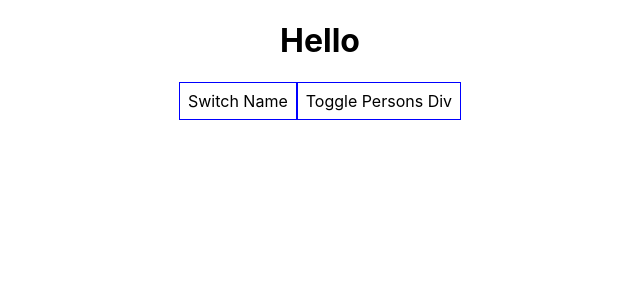
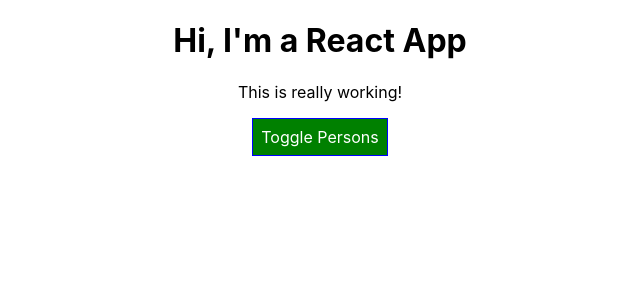
Before and after one commit to juned1998/react-course, a React (Create React App) app: page / in a window 1280 px wide. Shown: the top 300 px of the page, without its empty margins (320-960 px from the left). Built offline with nearby package versions, Linux system fonts and the light colour scheme.

Commit message:
radium css

```diff
--- a/package.json
+++ b/package.json
@@ -6,6 +6,7 @@
     "@testing-library/jest-dom": "^4.2.4",
     "@testing-library/react": "^9.5.0",
     "@testing-library/user-event": "^7.2.1",
+    "radium": "^0.26.1",
     "react": "^16.13.1",
     "react-dom": "^16.13.1",
     "react-scripts": "3.4.3"
--- a/src/App.css
+++ b/src/App.css
@@ -1,3 +1,11 @@
 .App {
   text-align: center;
 }
+
+.bold {
+  font-weight: bold;
+}
+
+.red {
+  color: red;
+}
--- a/src/App.js
+++ b/src/App.js
@@ -1,81 +1,113 @@
-import React, {useState} from "react";
+import React, { Component } from "react";
+import Radium, { StyleRoot } from "radium";
 import Person from "./Person/Person";
 import "./App.css";
 
-const App = props => {
-  const [personsState, setPersonState] = useState({
-    persons : [
-      { name : 'Max', age: 20},
-      { name : 'John', age: 29},
-      { name : 'Stephanie', age: 30}
-    ]
+class App extends Component {
+  state = {
+    persons: [
+      { id: "asfa1", name: "Max", age: 28 },
+      { id: "vasdf1", name: "Manu", age: 29 },
+      { id: "asdf11", name: "Stephanie", age: 26 },
+    ],
+    otherState: "some other value",
+    showPersons: false,
+  };
+
+  nameChangedHandler = (event, id) => {
+    const personIndex = this.state.persons.findIndex((p) => {
+      return p.id === id;
     });
 
-  const [otherValue, changeOtherValue] = useState("Some Value");
-  const [showPersonsState, togglePersonState] = useState(false);
+    const person = {
+      ...this.state.persons[personIndex],
+    };
 
-  console.log(otherValue);
+    // const person = Object.assign({}, this.state.persons[personIndex]);
 
+    person.name = event.target.value;
 
-  const switchNameHandler = (newName) => {
-    // alert("hello");
-    // DON'T DO THIS  this.state.persons[0].name = "Rock";
-    setPersonState({
-      persons: [
-        { name : newName, age: 21 },
-        { name : "Tom", age: 22 },
-        { name : "Chandler", age: 25 },
-      ],
-    });
+    const persons = [...this.state.persons];
+    persons[personIndex] = person;
 
-    changeOtherValue("NEw Other Value");
+    this.setState({ persons: persons });
+  };
+
+  deletePersonHandler = (personIndex) => {
+    // const persons = this.state.persons.slice();
+    const persons = [...this.state.persons];
+    persons.splice(personIndex, 1);
+    this.setState({ persons: persons });
+  };
+
+  togglePersonsHandler = () => {
+    const doesShow = this.state.showPersons;
+    this.setState({ showPersons: !doesShow });
+  };
+
+  render() {
+    const style = {
+      backgroundColor: "green",
+      color: "#fff",
+      font: "inherit",
+      border: "1px solid blue",
+      padding: "8px",
+      cursor: "pointer",
+      ":hover": {
+        backgroundColor: "lightgreen",
+        color: "#000",
+      },
+    };
+
+    let persons = null;
+
+    if (this.state.showPersons) {
+      style.backgroundColor = "red";
+      style[":hover"] = {
+        backgroundColor: "salmon",
+        color: "#fff",
+      };
+      persons = (
+        <div>
+          {this.state.persons.map((person, index) => {
+            return (
+              <Person
+                click={() => this.deletePersonHandler(index)}
+                name={person.name}
+                age={person.age}
+                key={person.id}
+                changed={(event) => this.nameChangedHandler(event, person.id)}
+              />
+            );
+          })}
+        </div>
+      );
     }
 
-  const nameChangeHandler = (event) => {
+    const classes = [];
 
-    setPersonState({
-      persons: [
-        { name : event.target.value, age: 21 },
-        { name : "Tom", age: 22 },
-        { name : "Chandler", age: 25 },
-      ],
-    });
+    if (this.state.persons.length <= 2) {
+      classes.push("red");
     }
 
-  const togglePersonDiv = () => {
-    togglePersonState(!showPersonsState);
-    console.log(showPersonsState);
-  }
-
-  const style = {
-    border: '1px solid blue',
-    backgroundColor: 'white',
-    font: 'inherit',
-    padding: '8px',
-    cursor: 'pointer',
-  }
-
-  let persons = null;
-  if(showPersonsState){
-    persons = (
-      <div>
-        {personsState.persons.map( person => {
-          return <Person name = {person.name} age={person.age}></Person>
-        })}
-      </div>
-    )
+    if (this.state.persons.length <= 1) {
+      classes.push("bold");
     }
 
     return (
+      <StyleRoot>
         <div className="App">
-      <h1>Hello</h1>
-      <button style={style} onClick={() => switchNameHandler("New Name")}>Switch Name</button>
-      <button style={style} onClick={togglePersonDiv}>Toggle Persons Div</button>
+          <h1>Hi, I'm a React App</h1>
+          <p className={classes.join(" ")}>This is really working!</p>
+          <button style={style} onClick={this.togglePersonsHandler}>
+            Toggle Persons
+          </button>
           {persons}
         </div>
-    //React.createElement('div', {className:"App"}, React.createElement('h1',null, 'he12llo'))
+      </StyleRoot>
     );
-
+    // return React.createElement('div', {className: 'App'}, React.createElement('h1', null, 'Does this work now?'));
+  }
 }
 
-export default App;
+export default Radium(App);
--- a/src/Person/Person.js
+++ b/src/Person/Person.js
@@ -1,14 +1,23 @@
 import React from "react";
+import Radium from "radium";
 import "./Person.css";
 
 const person = (props) => {
+  const style = {
+    "@media (max-width: 500px)": {
+      width: "450px",
+    },
+  };
+
   return (
-    <div className="Person">
-      <p onClick = {props.click}>I'm {props.name} and my age is {props.age}</p>
+    <div className="Person" style={style}>
+      <p onClick={props.click}>
+        I'm {props.name} and my age is {props.age}
+      </p>
       <p>{props.children}</p>
-      <input type="text" onChange = {props.nameChange} value={props.name}/>
+      <input type="text" onChange={props.changed} value={props.name} />
     </div>
   );
 };
 
-export default person;
+export default Radium(person);
```
Also changed, not shown: 1 other file (tests, documents, lock files or other folders). Lines whose indentation alone changed are shown as unchanged.
